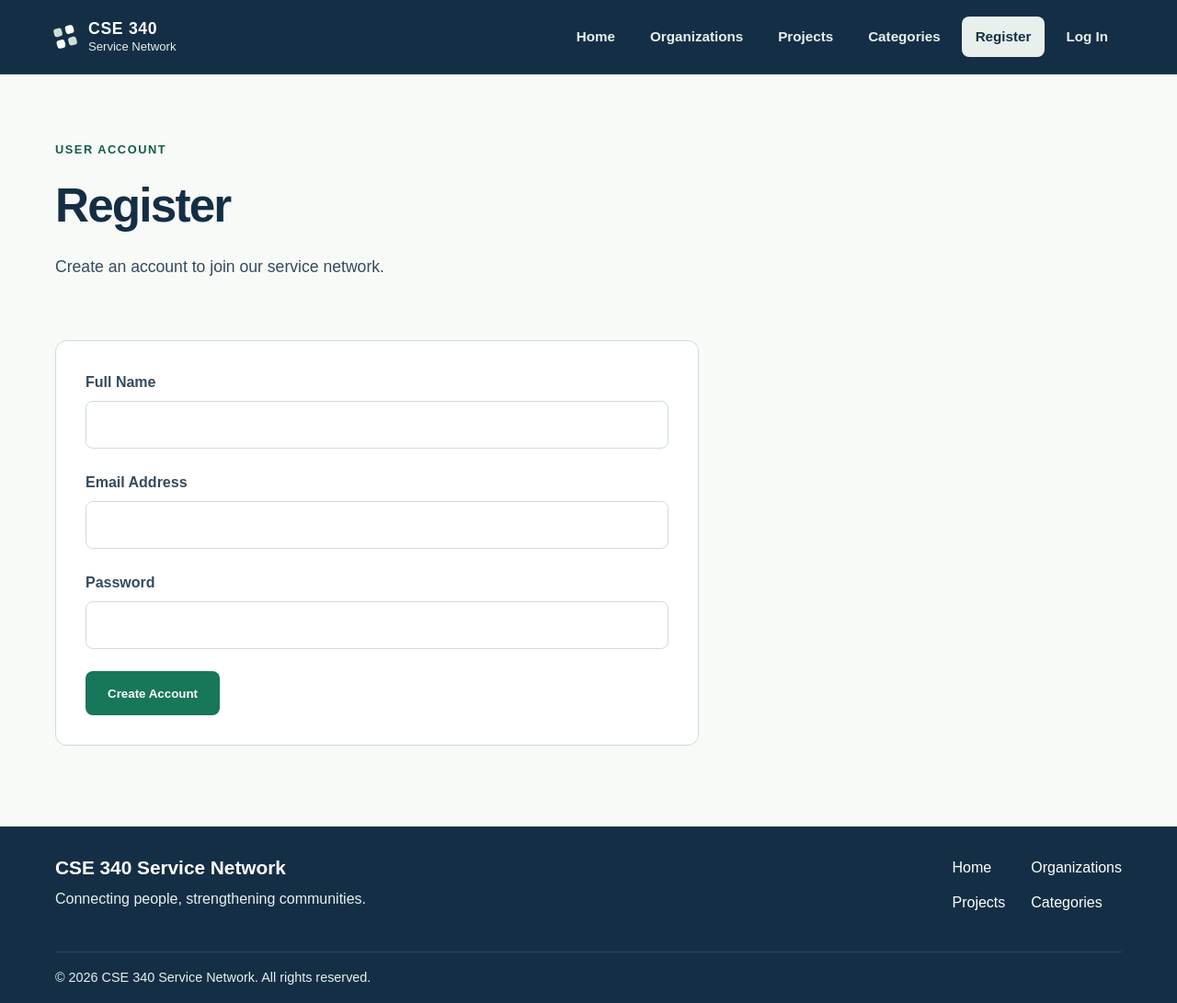
After one commit to JPgitidaho/CSE340, a Node server app: page /register in a window 1280 px wide. The commit adds this page. Shown: the whole page at 92% size. Run offline with Node 20, Linux system fonts and the light colour scheme.

Commit message:
Implement user registration and login for W05

```diff
--- a/package.json
+++ b/package.json
@@ -20,6 +20,7 @@
     "start": "node server.js"
   },
   "dependencies": {
+    "bcrypt": "^6.0.0",
     "ejs": "^7.0.2",
     "express": "^5.3.0",
     "express-session": "^1.19.0",
--- a/server.js
+++ b/server.js
@@ -9,7 +9,6 @@ import { getAllOrganizations } from './src/models/organizations.js';
 
 import projectRoutes from './src/routes.js';
 import flash from './src/middleware/flash.js';
-
 
 const NODE_ENV = process.env.NODE_ENV?.toLowerCase() || 'production';
 const PORT = process.env.PORT || 3000;
@@ -45,6 +44,16 @@ app.use(express.static(path.join(__dirname, 'public')));
 app.set('view engine', 'ejs');
 app.set('views', path.join(__dirname, 'src/views'));
 
+app.use((req, res, next) => {
+    res.locals.isLoggedIn = Boolean(
+        req.session && req.session.user
+    );
+
+    res.locals.NODE_ENV = NODE_ENV;
+
+    next();
+});
+
 app.get('/', (req, res) => {
     res.render('home', {
         title: 'Home'
@@ -63,8 +72,6 @@ app.get('/organizations', async (req, res, next) => {
         next(error);
     }
 });
-
-
 
 app.use(projectRoutes);
 
--- /dev/null
+++ b/src/controllers/users.js
@@ -0,0 +1,137 @@
+
+import bcrypt from 'bcrypt';
+
+import {
+    createUser,
+    authenticateUser
+} from '../models/users.js';
+
+const showUserRegistrationForm = (req, res) => {
+    res.render('register', {
+        title: 'Register'
+    });
+};
+
+const processUserRegistrationForm = async (req, res, next) => {
+    try {
+        const name = typeof req.body.name === 'string'
+            ? req.body.name.trim()
+            : '';
+
+        const email = typeof req.body.email === 'string'
+            ? req.body.email.trim().toLowerCase()
+            : '';
+
+        const password = req.body.password;
+
+        const validEmail = /^[^\s@]+@[^\s@]+\.[^\s@]+$/.test(email);
+
+        if (
+            name.length < 3 ||
+            name.length > 100 ||
+            email.length > 100 ||
+            !validEmail ||
+            typeof password !== 'string' ||
+            password.length < 8 ||
+            Buffer.byteLength(password, 'utf8') > 72
+        ) {
+            req.flash(
+                'error',
+                'Please enter a valid name, email, and password of at least 8 characters.'
+            );
+
+            return res.redirect('/register');
+        }
+
+        const passwordHash = await bcrypt.hash(password, 10);
+
+        await createUser(name, email, passwordHash);
+
+        req.flash('success', 'Account created successfully!');
+        return res.redirect('/register');
+
+    } catch (error) {
+        if (error.code === '23505') {
+            req.flash('error', 'This email is already registered.');
+            return res.redirect('/register');
+        }
+
+        next(error);
+    }
+};
+
+const showLoginForm = (req, res) => {
+    if (req.query.loggedOut === '1') {
+        req.flash('success', 'You have logged out successfully!');
+        return res.redirect('/login');
+    }
+
+    return res.render('login', {
+        title: 'Login'
+    });
+};
+
+const processLoginForm = async (req, res, next) => {
+    try {
+        const email = typeof req.body.email === 'string'
+            ? req.body.email.trim().toLowerCase()
+            : '';
+
+        const password = req.body.password;
+
+        if (!email || typeof password !== 'string') {
+            req.flash('error', 'Invalid email or password.');
+            return res.redirect('/login');
+        }
+
+        const user = await authenticateUser(email, password);
+
+        if (!user) {
+            req.flash('error', 'Invalid email or password.');
+            return res.redirect('/login');
+        }
+
+        req.session.regenerate(error => {
+            if (error) {
+                return next(error);
+            }
+
+            req.session.user = user;
+
+            req.flash('success', 'You have logged in successfully!');
+
+            console.log('User logged in:', user.user_id);
+
+            req.session.save(error => {
+                if (error) {
+                    return next(error);
+                }
+
+                return res.redirect('/');
+            });
+        });
+
+    } catch (error) {
+        next(error);
+    }
+};
+
+const processLogout = (req, res, next) => {
+    req.session.destroy(error => {
+        if (error) {
+            return next(error);
+        }
+
+        res.clearCookie('connect.sid');
+
+        return res.redirect('/login?loggedOut=1');
+    });
+};
+
+export {
+    showUserRegistrationForm,
+    processUserRegistrationForm,
+    showLoginForm,
+    processLoginForm,
+    processLogout
+};
--- a/src/views/partials/header.ejs
+++ b/src/views/partials/header.ejs
@@ -1,15 +1,19 @@
-
 <!DOCTYPE html>
 <html lang="en">
+
 <head>
     <meta charset="UTF-8">
     <meta name="viewport" content="width=device-width, initial-scale=1.0">
-    <meta name="description" content="Discover community service organizations, projects and opportunities through CSE 340 Service Network.">
+    <meta name="description"
+        content="Discover community service organizations, projects and opportunities through CSE 340 Service Network.">
     <meta name="theme-color" content="#142f45">
-    <title><%= title %> | CSE 340 Service Network</title>
+    <title>
+        <%= title %> | CSE 340 Service Network
+    </title>
     <link rel="stylesheet" href="/css/main.css">
     <link rel="stylesheet" href="/css/flash.css">
 </head>
+
 <body>
     <a class="skip-link" href="#main-content">Skip to main content</a>
 
@@ -29,37 +33,58 @@
             <nav class="main-nav" aria-label="Main navigation">
                 <ul>
                     <li>
-                        <a href="/" <% if (title === 'Home') { %>aria-current="page"<% } %>>
+                        <a href="/" <% if (title==='Home' ) { %>aria-current="page"<% } %>>
                                 Home
                         </a>
                     </li>
                     <li>
-                        <a href="/organizations" <% if (title === 'Our Partner Organizations') { %>aria-current="page"<% } %>>
+                        <a href="/organizations" <% if (title==='Our Partner Organizations' ) { %>aria-current="page"<%
+                                } %>>
                                 Organizations
                         </a>
                     </li>
                     <li>
-                        <a href="/projects" <% if (title === 'Service Projects') { %>aria-current="page"<% } %>>
+                        <a href="/projects" <% if (title==='Service Projects' ) { %>aria-current="page"<% } %>>
                                 Projects
                         </a>
                     </li>
                     <li>
-                        <a href="/categories" <% if (title === 'Service Project Categories') { %>aria-current="page"<% } %>>
+                        <a href="/categories" <% if (title==='Service Project Categories' ) { %>aria-current="page"<% }
+                                %>>
                                 Categories
                         </a>
                     </li>
+
+                    <% if (isLoggedIn) { %>
+                        <li>
+                            <a href="/logout">Log Out</a>
+                        </li>
+                        <% } else { %>
+                            <li>
+                                <a href="/register" <% if (title==='Register' ) { %>aria-current="page"<% } %>>
+                                        Register
+                                </a>
+                            </li>
+                            <li>
+                                <a href="/login" <% if (title==='Login' ) { %>aria-current="page"<% } %>>
+                                        Log In
+                                </a>
+                            </li>
+                            <% } %>
+
+
                 </ul>
             </nav>
 
         </div>
     </header>
 
-    <% const flashMessages = flash(); %>
+    <% const flashMessages=flash(); %>
 
-    <% if (Object.values(flashMessages).some(items => items.length > 0)) { %>
+        <% if (Object.values(flashMessages).some(items=> items.length > 0)) { %>
             <div class="flash-messages" aria-live="polite">
-            <% Object.keys(flashMessages).forEach(type => { %>
-                <% flashMessages[type].forEach(msg => { %>
+                <% Object.keys(flashMessages).forEach(type=> { %>
+                    <% flashMessages[type].forEach(msg=> { %>
                         <div class="alert <%= type %>" role="status">
                             <%= msg %>
                         </div>
--- /dev/null
+++ b/src/views/register.ejs
@@ -0,0 +1,65 @@
+
+<%- include('partials/header') %>
+
+<main id="main-content" class="interior-main">
+
+    <section class="page-intro" aria-labelledby="page-title">
+        <p class="eyebrow">USER ACCOUNT</p>
+        <h1 id="page-title"><%= title %></h1>
+        <p class="page-description">
+            Create an account to join our service network.
+        </p>
+    </section>
+
+    <section class="content-section">
+
+        <form class="organization-form" action="/register" method="POST">
+
+            <div class="form-group">
+                <label for="name">Full Name</label>
+                <input
+                    type="text"
+                    id="name"
+                    name="name"
+                    minlength="3"
+                    maxlength="100"
+                    autocomplete="name"
+                    required
+                >
+            </div>
+
+            <div class="form-group">
+                <label for="email">Email Address</label>
+                <input
+                    type="email"
+                    id="email"
+                    name="email"
+                    maxlength="100"
+                    autocomplete="email"
+                    required
+                >
+            </div>
+
+            <div class="form-group">
+                <label for="password">Password</label>
+                <input
+                    type="password"
+                    id="password"
+                    name="password"
+                    minlength="8"
+                    autocomplete="new-password"
+                    required
+                >
+            </div>
+
+            <button class="btn btn-primary" type="submit">
+                Create Account
+            </button>
+
+        </form>
+
+    </section>
+
+</main>
+
+<%- include('partials/footer') %>
```
Also changed, not shown: src/models/users.js (added, +75 -0 lines), src/routes.js (+21 -0 lines), src/views/login.ejs (added, +44 -0 lines), 1 other file. Lines whose indentation alone changed are shown as unchanged.
